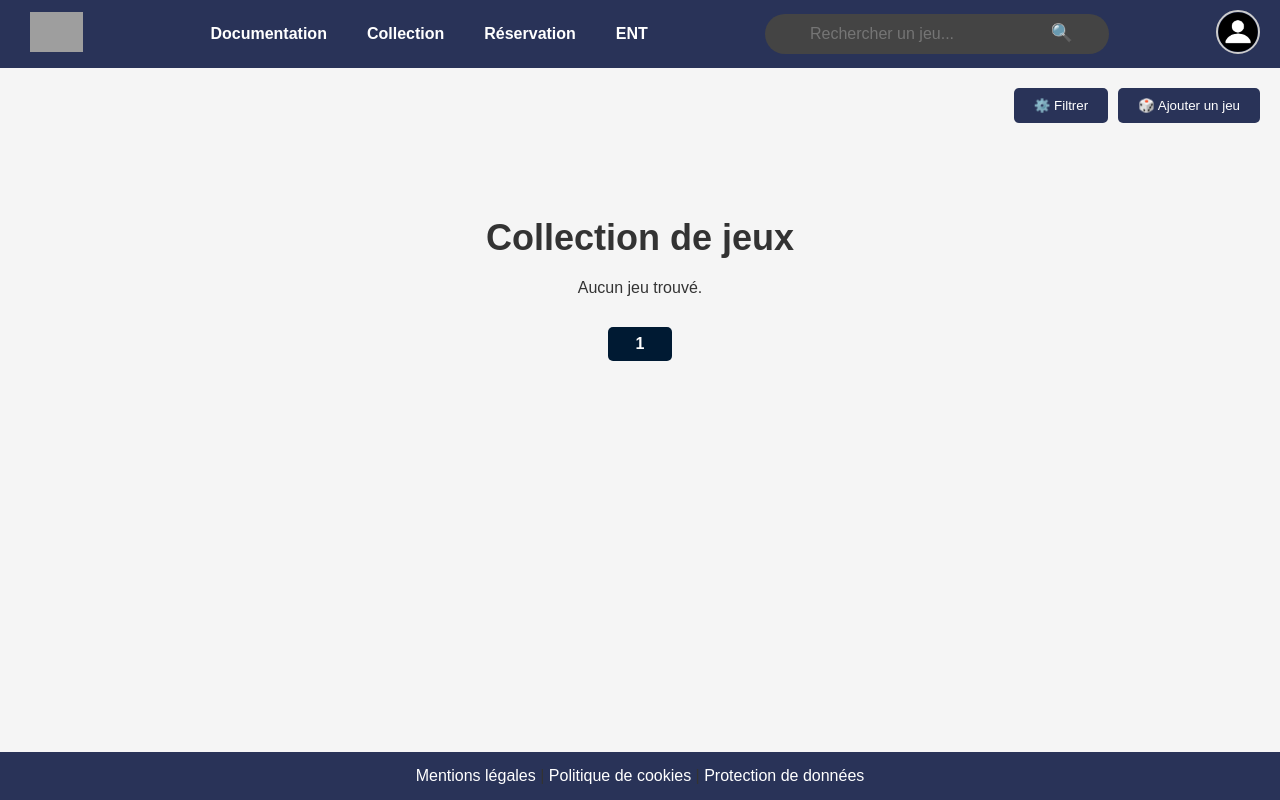
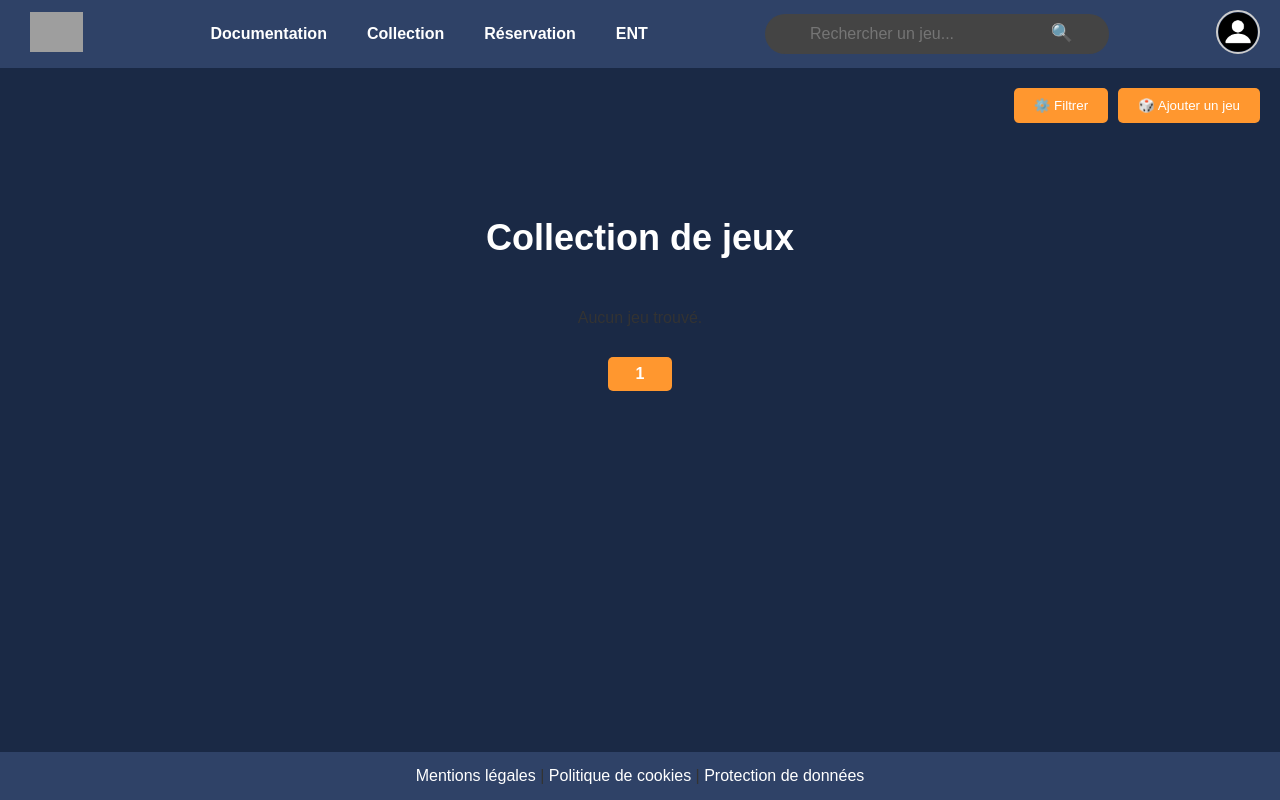
Before and after one commit to Dalla936/SAE4.01.D2, a PHP site: page /controleurs/ in a window 1280 px wide. Run offline with PHP 8.4, Linux system fonts and the light colour scheme; data that the repository does not hold is empty; some libraries are stand-ins or nearby versions; grey boxes are pictures that could not be loaded.

Commit message:
Mise à jour des fichiers collection.css

```diff
--- a/Modele_MVC/Vue/collection.css
+++ b/Modele_MVC/Vue/collection.css
@@ -3,7 +3,7 @@ body {
     margin: 0;
     padding: 0;
     font-family: Arial, sans-serif;
-    background-color: #f5f5f5;
+    background-color: #1A2945;
     color: #333;
 }
 
@@ -12,7 +12,7 @@ header {
     display: flex;
     justify-content: space-between;
     align-items: center;
-    background-color: #293358;
+    background-color: #2F4267;
     padding: 10px 20px;
 }
 
@@ -135,14 +135,17 @@ header .search-bar button {
 
 /* Contenu principal */
 .container {
+    padding: 20px;
     text-align: center;
-    margin-top: 50px;
+    margin-top: 20px;
 }
 
 .container h1 {
     font-size: 36px;
-    color: #333;
+    color: white;
     margin-bottom: 20px;
+    text-align: center;
+    padding: 30px ;
 }
 
 /* Barre de recherche centrale */
@@ -194,7 +197,7 @@ header .search-bar button {
 
 
 .actions button {
-    background-color: #293358;
+    background-color: #FF972F;
     color: white;
     border: none;
     padding: 10px 20px;
@@ -205,7 +208,7 @@ header .search-bar button {
 
 
 .actions button:hover {
-    background-color: #1f2949;
+    background-color: #e67e1d;
 }
 
 /* Popups */
@@ -242,9 +245,8 @@ header .search-bar button {
 }
 
 
-
 .popup-content button {
-    background-color: #293358;
+    background-color: #FF972F;
     color: white;
     border: none;
     padding: 10px;
@@ -252,18 +254,60 @@ header .search-bar button {
     border-radius: 5px;
 }
 
+.popup-content button:hover {
+    background-color: #e67e1d;
+}
 
 
-.popup-content button:hover {
-    background-color: #1f2949;
+.game-card {
+    border: 1px solid #ccc;
+    border-radius: 10px;
+    padding: 15px;
+    margin-bottom: 20px;
+    background-color: #2F4267;
+
+
+
 }
 
+.game-card h3 {
+    margin-top: 0;
+    color: white;
+    text-align: center;
+}
+
+.game-card strong{
+    color: #FF972F;
+    text-align: center;
+
+}
+
+.game-card p {
+    color: white;
+    text-align: center;
+}
+
+.game-card button {
+    background-color: #FF972F;
+    color: white;
+    padding: 10px 20px;
+    border: none;
+    border-radius: 5px;
+    cursor: pointer;
+
+
+
+}
+
+.game-card button:hover {
+    background-color: #e67e1d;
+}
 
 /* Footer */
 .footer {
     text-align: center;
     padding: 10px 0;
-    background-color: #293358;
+    background-color: #2F4267;
     color: #333;
     position: fixed;
     bottom: 0;
@@ -278,8 +322,16 @@ header .search-bar button {
 footer p {
     margin: 5px 0;
 }
+
+.pagination {
+  display: flex;
+  justify-content: center;
+  gap: 8px;
+  padding: 10px 0;
+}
+
 .pagination a {
-    background-color: #002147;
+    background-color: #FF972F;
     color: white;
     padding: 8px 12px;
     margin: 0 3px;
@@ -291,15 +343,32 @@ footer p {
 }
 
 .pagination a:hover {
-    background-color: #003366;
+  background-color: #e67e1d;
 }
 
 .pagination span {
-    background-color: #002147;
+    background-color: #FF972F;
     color: white;
+    cursor: default;
     padding: 8px 12px;
     margin: 0 3px;
     border-radius: 4px;
     font-weight: bold;
     display: inline-block;
 }
+
+.pagination a,
+.pagination span {
+  background-color: #FF972F;
+  color: white;
+  padding: 8px 14px;
+  text-decoration: none;
+  border-radius: 5px;
+  font-weight: 600;
+  user-select: none;
+  min-width: 36px;
+  text-align: center;
+  display: inline-block;
+  transition: background-color 0.3s ease;
+  cursor: pointer;
+}
--- a/Modele_MVC/Vue/infos_view.php
+++ b/Modele_MVC/Vue/infos_view.php
@@ -11,72 +11,8 @@ $nbPages = $nbPages ?? 1;?>
     <title>Collection - Université Sorbonne Paris Nord</title>
     <link rel="stylesheet" href="../Vue/collection.css">
     <link rel="stylesheet" href="https://cdnjs.cloudflare.com/ajax/libs/flatpickr/4.6.13/flatpickr.min.css"> <!-- css de la bibliothèque flatpick-->
+</head>
 
-    <style>
-        /* Ajout des styles pour les cartes de jeu */
-        .container {
-            padding: 20px;
-        }
-
-        .game-card {
-            border: 1px solid #ccc;
-            border-radius: 10px;
-            padding: 15px;
-            margin-bottom: 20px;
-            background-color: #f9f9f9;
-            text-align: center;
-        }
-
-        .game-card h3 {
-            margin-top: 0;
-        }
-
-        .game-card button {
-            background-color: #002147;
-            color: white;
-            padding: 10px 20px;
-            border: none;
-            border-radius: 5px;
-            cursor: pointer;
-        }
-
-        .game-card button:hover {
-            background-color: #003366;
-        }
-        .pagination {
-  display: flex;
-  justify-content: center;
-  gap: 8px;
-  padding: 10px 0;
-}
-
-.pagination a,
-.pagination span {
-  background-color: #002147;
-  color: white;
-  padding: 8px 14px;
-  text-decoration: none;
-  border-radius: 5px;
-  font-weight: 600;
-  user-select: none;
-  min-width: 36px;
-  text-align: center;
-  display: inline-block;
-  transition: background-color 0.3s ease;
-  cursor: pointer;
-}
-
-.pagination a:hover {
-  background-color: #004080;
-}
-
-.pagination span {
-  background-color: #001a33;
-  cursor: default;
-}
-
-    </style>
-</head>
 <body>
     <header>
         <a href="../Vue/accueil.html"><img src="../img/LogoUSPN.png" alt="Sorbonne Paris Nord"></a>
```
